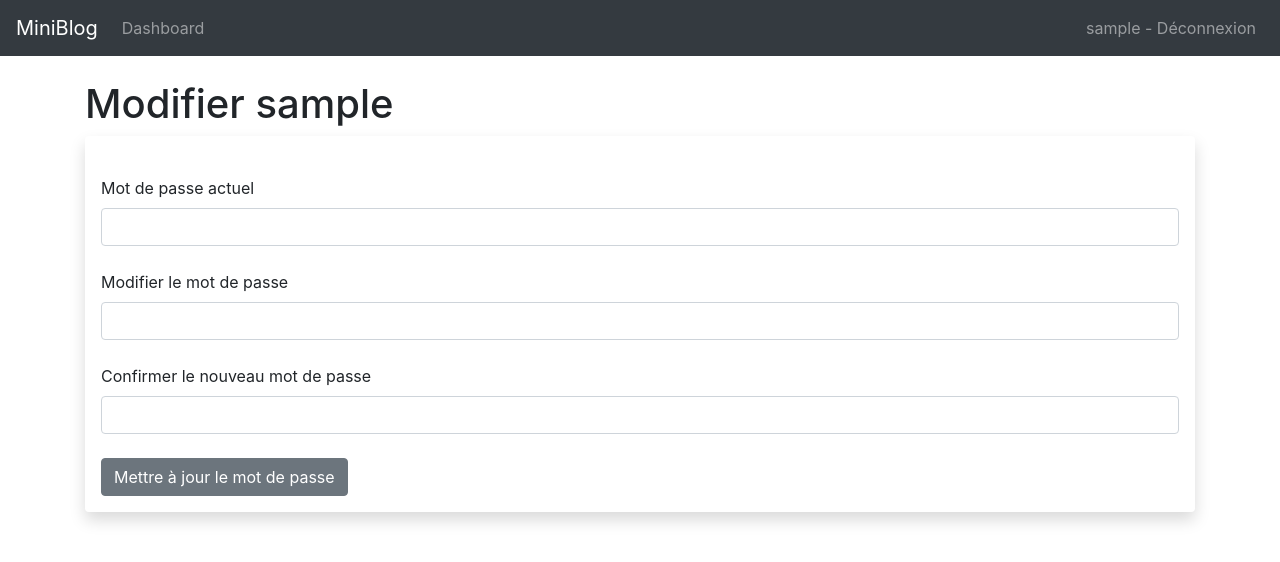
After one commit to gaellerem/Mini_Blog, a Flask app: page /users/edit/pass in a window 1280 px wide. The commit adds this page. Shown: the top 562 px of the page. Run offline with Flask 3, Linux system fonts and the light colour scheme; the visitor is signed in with stand-in values (Sample User, id 1); some libraries are stand-ins or nearby versions.

Commit message:
allow password update

```diff
--- a/app/templates/admin.html
+++ /dev/null
@@ -1,6 +0,0 @@
-{% extends 'base.html' %}
-
-{% block content %}
-    <h2>Admin Area</h2>
-    <p>Do some admin-y type things here...</p>
-{% endblock %}
--- a/app/templates/dashboard.html
+++ b/app/templates/dashboard.html
@@ -13,6 +13,7 @@
             <strong>Membre depuis : </strong>{{ current_user.formatted_created }}<br />
         </p>
         <a href="{{ url_for('users.update') }}" class="btn btn-secondary btn-sm">Modifier</a>
+        <a href="{{ url_for('users.update_pass') }}" class="btn btn-secondary btn-sm">Changer le mot de passe</a>
         <a href="{{ url_for('users.logout') }}" class="btn btn-secondary btn-sm">Déconnexion</a>
         <form action="{{ url_for('users.delete') }}" method="POST" style="display:inline;">
             <input type="hidden" name="csrf_token" value="{{ csrf_token() }}"/>
--- /dev/null
+++ b/app/templates/users/edit_pass.html
@@ -0,0 +1,27 @@
+{% extends 'base.html' %}
+{% block content %}
+<h1>{% block title %}Modifier {{ current_user.username }}{% endblock %}</h1>
+<div class="shadow p-3 mb-5 bg-body rounded">
+    <form method="POST">
+        {{ form.hidden_tag() }}
+        <br />
+        {{ form.old_password.label(class='form-label') }}
+        {{ form.old_password(class='form-control') }}
+        {% for error in form.old_password.errors %}
+            <div class="text-danger">{{ error }}</div>
+        {% endfor %}
+        <br />
+        {{ form.password.label(class='form-label') }}
+        {{ form.password(class='form-control') }}
+        {% for error in form.password.errors %}
+            <div class="text-danger">{{ error }}</div>
+        {% endfor %}
+        <br />
+        {{ form.confirm.label(class='form-label') }}
+        {{ form.confirm(class='form-control') }}
+        <br />
+        {{ form.submit(class='btn btn-secondary') }}
+    </form>
+</div>
+
+{% endblock %}
--- a/app/users/routes.py
+++ b/app/users/routes.py
@@ -3,7 +3,7 @@ from flask_login import login_required, current_user, logout_user, login_user
 from app.users import bp
 from app.extensions import db
 from app.models import User
-from app.webforms import SignUpForm, LogInForm, EditUserForm
+from app.webforms import SignUpForm, LogInForm, EditUserForm, UpdatePasswordForm
 
 
 @bp.route('/signup', methods=('GET', 'POST'))
@@ -64,6 +64,17 @@ def update():
     form.email.data = current_user.email
     return render_template('users/edit.html', form=form)
 
+@bp.route('/edit/pass', methods=('GET', 'POST'))
+@login_required
+def update_pass():
+    form = UpdatePasswordForm()
+    if form.validate_on_submit():
+        current_user.password=form.password.data
+        db.session.commit()
+        flash('Votre mot de passe a été mis à jour!', 'success')
+        return redirect(url_for('users.dashboard'))
+    return render_template('users/edit_pass.html', form=form)
+
 
 @bp.route('/delete', methods=['POST', 'GET'])
 @login_required
--- a/app/webforms.py
+++ b/app/webforms.py
@@ -1,10 +1,13 @@
 from flask_wtf import FlaskForm
+from flask_login import current_user
 from wtforms import StringField, SubmitField, PasswordField, TextAreaField
 from wtforms.validators import Email, InputRequired, EqualTo, Length, ValidationError
 from app.models import User
 
+
 class EditUserForm(FlaskForm):
-    username = StringField("Votre pseudo", validators=[InputRequired(), Length(max=20)])
+    username = StringField("Votre pseudo", validators=[
+                           InputRequired(), Length(max=20)])
     email = StringField("Votre email", validators=[InputRequired(), Email()])
     submit = SubmitField("Confirmer")
 
@@ -17,16 +20,39 @@ class EditUserForm(FlaskForm):
         if username.data != self.original_username:
             user = User.query.filter_by(username=username.data).first()
             if user:
-                raise ValidationError('Ce nom d\'utilisateur est déjà pris. Veuillez en choisir un autre.')
+                raise ValidationError(
+                    'Ce nom d\'utilisateur est déjà pris. Veuillez en choisir un autre.')
 
     def validate_email(self, email):
         if email.data != self.original_email:
             user = User.query.filter_by(email=email.data).first()
             if user:
-                raise ValidationError('Cet email est déjà utilisé. Veuillez en choisir un autre.')
+                raise ValidationError(
+                    'Cet email est déjà utilisé. Veuillez en choisir un autre.')
+
+
+class UpdatePasswordForm(FlaskForm):
+    old_password = PasswordField(
+        'Mot de passe actuel', validators=[InputRequired()])
+    password = PasswordField(
+        'Modifier le mot de passe',
+        validators=[
+            InputRequired(),
+            EqualTo('confirm', message="Les mots de passe doivent correspondre")
+        ])
+    confirm = PasswordField(
+        'Confirmer le nouveau mot de passe', validators=[InputRequired()])
+    submit = SubmitField('Mettre à jour le mot de passe')
+
+    def validate_old_password(self, old_password):
+        user = User.query.filter_by(id=current_user.id).first()
+        if not user.verify_password(old_password.data):
+            raise ValidationError('Le mot de passe actuel est incorrect.')
+
 
 class SignUpForm(FlaskForm):
-    username = StringField("Votre pseudo", validators=[InputRequired(), Length(max=20)])
+    username = StringField("Votre pseudo", validators=[
+                           InputRequired(), Length(max=20)])
     email = StringField("Votre email", validators=[InputRequired(), Email()])
     password = PasswordField(
         'Votre mot de passe',
@@ -43,15 +69,16 @@ class SignUpForm(FlaskForm):
     def validate_username(self, username):
         user = User.query.filter_by(username=username.data).first()
         if user:
-            raise ValidationError('Ce nom d\'utilisateur est déjà pris. Veuillez en choisir un autre.')
+            raise ValidationError(
+                'Ce nom d\'utilisateur est déjà pris. Veuillez en choisir un autre.')
 
     def validate_email(self, email):
         if email.errors:
             return
         user = User.query.filter_by(email=email.data).first()
         if user:
-            raise ValidationError('Cet email est déjà utilisé. Veuillez en renseigner un autre.')
-
+            raise ValidationError(
+                'Cet email est déjà utilisé. Veuillez en renseigner un autre.')
 
 
 class LogInForm(FlaskForm):
--- a/config.py
+++ b/config.py
@@ -3,7 +3,7 @@ import os
 basedir = os.path.abspath(os.path.dirname(__file__))
 
 class Config:
-    SECRET_KEY = os.environ.get('SECRET_KEY')
+    SECRET_KEY = 'yEZ/IqHcE?ym>sxXVhCST*xCw|2Q({'
     SQLALCHEMY_DATABASE_URI = os.environ.get('DATABASE_URI')\
         or 'sqlite:///' + os.path.join(basedir, 'app.db')
     SQLALCHEMY_TRACK_MODIFICATIONS = False
```
Also changed, not shown: app.db.
